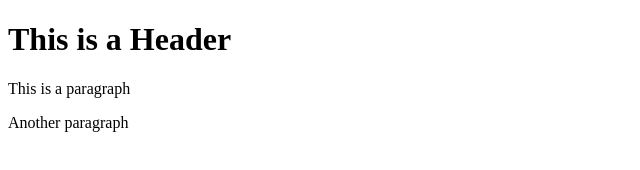
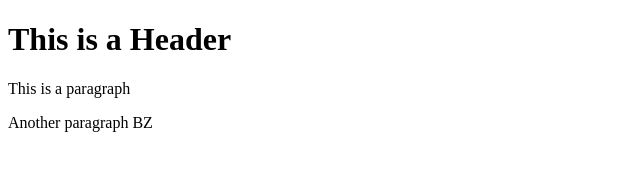
Before and after one commit to k04l/git-test, a website: page index.html in a window 1280 px wide. Shown: the full height of the page, 0-640 px from the left. Drawn offline with Linux system fonts and the light colour scheme.

```diff
--- a/index.html
+++ b/index.html
@@ -3,6 +3,6 @@
     <body>
         <h1>This is a Header</h1>
         <p>This is a paragraph</p>
-        <p>Another paragraph</p>
+        <p>Another paragraph BZ</p>
     </body>
 </html>
```
Also changed, not shown: package.json (added, +19 -0 lines), 2 other files.
